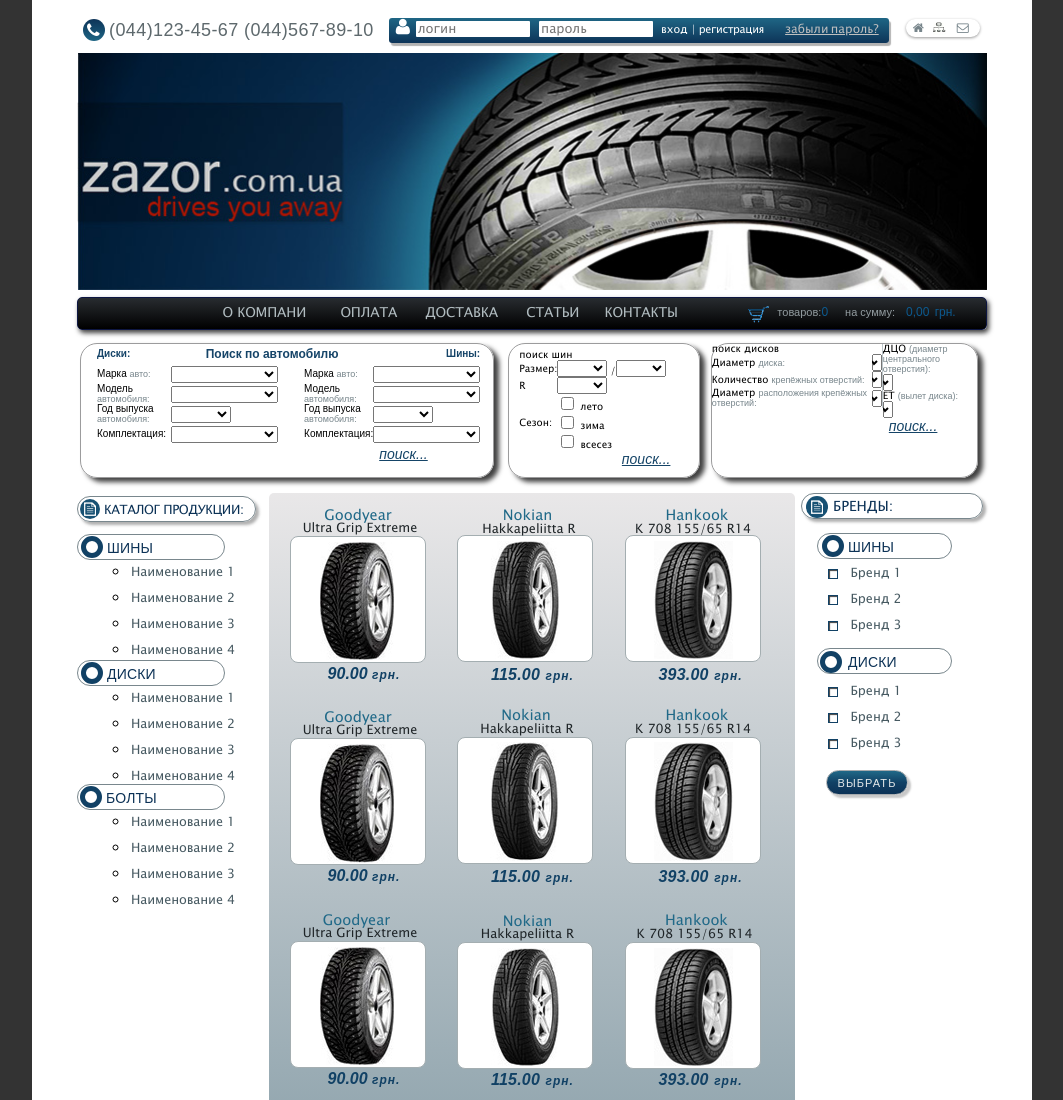
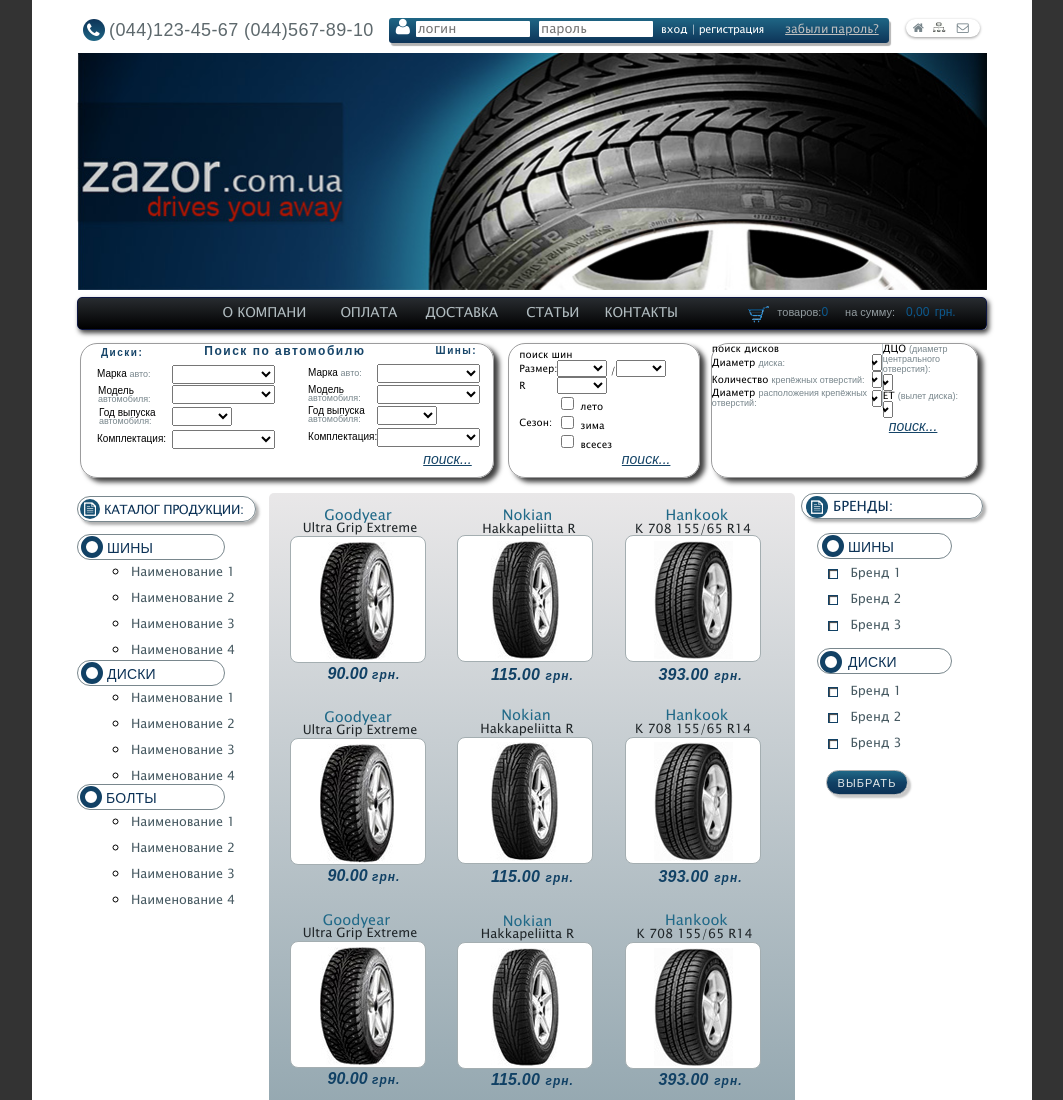
Before and after one commit to Max-im/tires-shop, a plain HTML site: page index.html in a window 1280 px wide. Shown: the top 1100 px of the page, without its empty margins (108-1171 px from the left). Drawn offline with Linux system fonts and the light colour scheme.

Commit message:
left setting is done

```diff
--- a/index.html
+++ b/index.html
@@ -91,22 +91,22 @@
 							<td class="secTd">
 								<select name="" id=""></select>
 							</td>
-							<td>
+							<td class="tr2td3">
 								Марка <span>авто:</span>
 							</td>
-							<td>
+							<td class="tr2td4">
 								<select name="" id=""></select>
 							</td>
 
 						</tr>
 						<tr class="setTr3">
-							<td>
+							<td class="tr3td1">
 								Модель <span>автомобиля:</span>
 							</td>
 							<td>
 								<select name="" id=""></select>
 							</td>
-							<td>
+							<td class="tr3td3">
 								Модель <span>автомобиля:</span>
 							</td>
 							<td>
@@ -115,13 +115,13 @@
 
 						</tr>
 						<tr class="setTr4">
-							<td>
+							<td class="tr4td1">
 								Год выпуска <span>автомобиля:</span>
 							</td>
-							<td>
+							<td class="tr4td2">
 								<select class="littleSelect" name="" id=""></select>
 							</td>
-							<td>
+							<td class="tr4td4">
 								Год выпуска <span>автомобиля:</span>
 							</td>
 							<td>
@@ -130,16 +130,16 @@
 
 						</tr>
 						<tr class="setTr5">
-							<td>
+							<td class="tr5td1">
 								Комплектация:
 							</td>
-							<td>
+							<td class="tr5td2">
 								<select name="" id=""></select>
 							</td>
-							<td>
+							<td class="tr5td3">
 								Комплектация:
 							</td>
-							<td>
+							<td class="tr5td4">
 								<select name="" id=""></select>
 							</td>
 
--- a/sass/screen.scss
+++ b/sass/screen.scss
@@ -340,8 +340,8 @@
 		font-family: arial;
 		text-align: left;
 		select{
-			height: 17px;
-			width: 107px;
+			height: 19px;
+			width: 103px;
 
 		}
 		span{
@@ -353,23 +353,30 @@
 	}
 	.thDisk{
 		color:#154468;
-		font-weight:900;
+		font-weight: 900;
+		letter-spacing: 1.5px;
 		margin: 0 0 0 7px;
-		padding: 0 0 0 0;
+		padding: 0 0 3px 4px;
 	}
 	.findAuto{
 		color:#154468;
 		font-weight: 900;
 		font-size: 12px;
 		text-align: center;
+		letter-spacing: 1.5px;
+		padding: 0 0 7px 21px;
 	}
 	.right{
 		text-align: right;
 		margin: 0 7px 0  0;
+		padding: 0 3px 7px 0;
+
 	}
 	.setTr1{
 		height: 20px;
 	}
+
+
 	.littleSelect{
 		width: 60px;
 	}
@@ -383,8 +390,50 @@
 		width: 150px;
 
 	}
+	.tr2td3{
+		padding: 0 0 3px 0;
+	}
+	.tr2td4{
+		padding: 0 0 1px 0;
+	}
+
+
+	.tr3td1{
+		padding: 1px 0 0 1px;
+		line-height: 8px;
+	}
+	.tr3td3{
+		line-height: 8px;
+		padding: 0 0 0 0;
+	}
+
+
+	.tr4td1{
+		padding: 4px 0 0 2px;
+		line-height: 8px;
+	}
+	.tr4td2{
+		padding: 3px 0 0 0;
+	}
+	.tr4td4{
+		line-height: 8px;
+	}
+
+	.tr5td1{
+		padding: 2px 0 0 0;
+	}
+	.tr5td2{
+		padding: 4px 0 0 0;
+	}
+	.tr5td3{
+		padding: 0 0 2px 0;
+	}
+
+
+
 	.but{
 			color: #154467;
+			margin: 0 0 0 40px;
 			font-size: 14px;
 			width: 55px;
 			height: 16px;
```
Also changed, not shown: css/screen.css, 1 other file.
